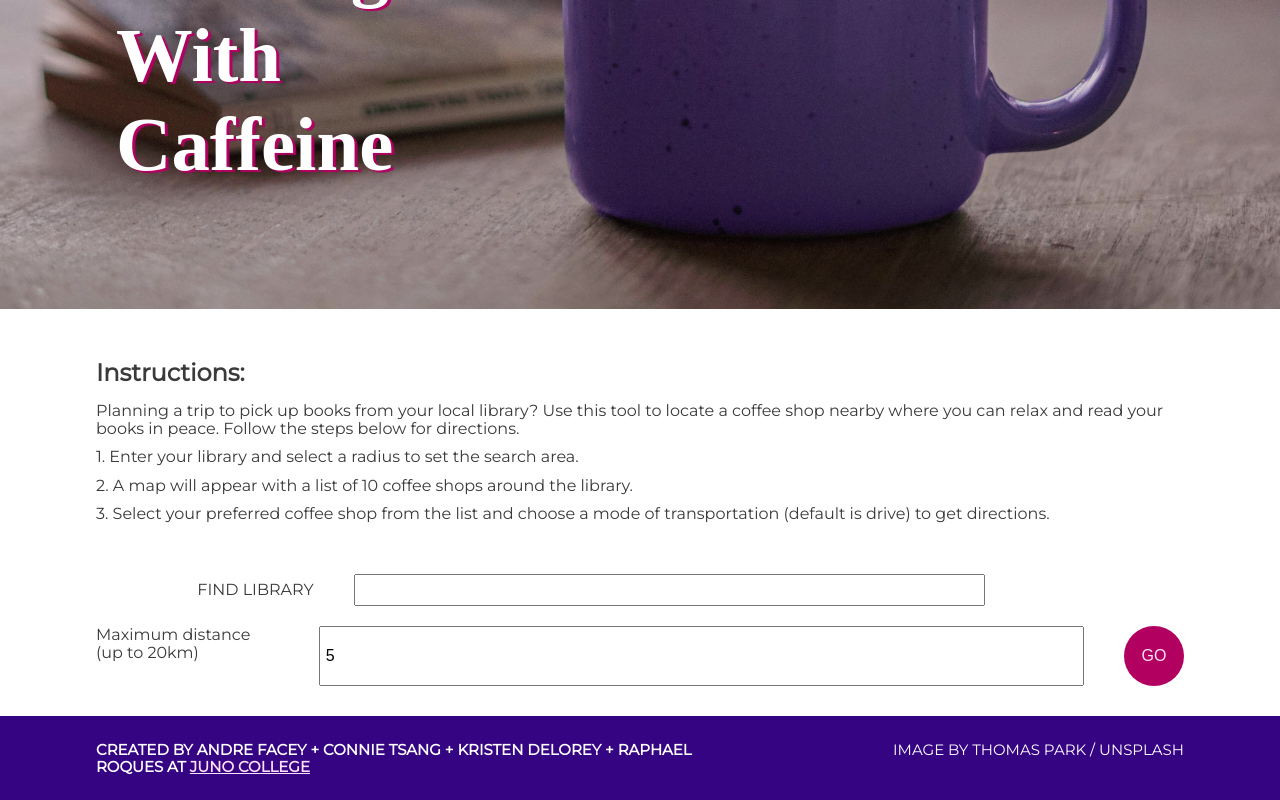
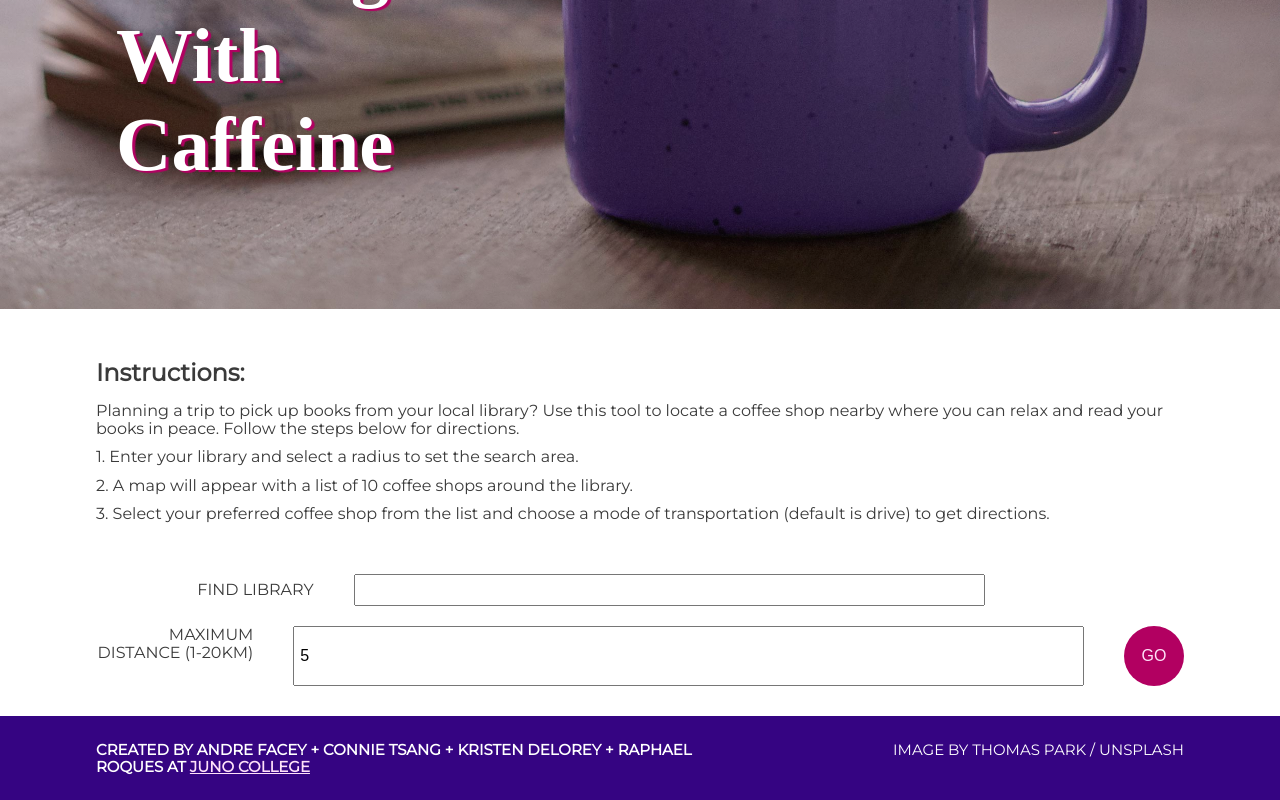
Before and after one commit to kdlry/readingWithCaffeine, a React (Create React App) app: page / in a window 1280 px wide. Shown: the part 331-1131 px from the top of the page. Built offline with nearby package versions, Linux system fonts and the light colour scheme; a web font is replaced by a local one.

Commit message:
error handleling for raduis input

```diff
--- a/src/App.css
+++ b/src/App.css
@@ -106,7 +106,8 @@ form button:focus {
   align-items: center;
 }
 
-.formTopSection label {
+.formTopSection label,
+.formBottomSection label {
   margin-right: 40px;
   text-transform: uppercase;
   width: 20%;
--- a/src/App.js
+++ b/src/App.js
@@ -96,11 +96,11 @@ class App extends Component {
   handleFormSubmit = (event) => {
     event.preventDefault();
 
-    this.state.autoComplete.length === 0 ?
+    this.state.autoComplete.length === 0 || this.state.selectedRadius < 1 || this.state.selectedRadius > 20 ?
 
       Swal.fire({
         title: 'No results',
-        text: 'Try another keyword.',
+        text: 'Try another search',
         icon: 'warning',
         confirmButtonText: 'Okay.',
       })
--- a/src/CoffeeShopsList.js
+++ b/src/CoffeeShopsList.js
@@ -11,7 +11,7 @@ const CoffeeShopsList = (props) => {
 
 
                     <>
-                        <h2>Coffee Shops:</h2>
+                        <h2>Coffee Shops</h2>
                         <ul className="coffeeShopsContainer">
                             {
                                 coffeeShops.map((results) => {
@@ -51,7 +51,7 @@ const CoffeeShopsList = (props) => {
                         </div>
 
 
-                        <h2>Coffee Shops:</h2>
+                        <h2>Directions</h2>
                         <Directions
                             selectedCoffeeShop={selectedCoffeeShop}
                             modeOfTransportation={modeOfTransportation}
--- a/src/Form.js
+++ b/src/Form.js
@@ -52,7 +52,10 @@ const Form = (props) => {
 
         <div className="formBottomSection">
           {/* <p>Radius <span>(km)</span></p> */}
-          <label htmlFor='inputRadius'>Maximum distance (up to 20km)</label>
+          <label htmlFor='inputRadius'>Maximum distance (1-20km)</label>
+
+
+
           <input
             type='number'
             id='inputRadius'
@@ -63,6 +66,7 @@ const Form = (props) => {
             onChange={handleRadiusSelected}
             placeholder=''
             autoComplete="off"
+            required
           />
 
           {/* <div className="selectedRadiusContainer">
```
